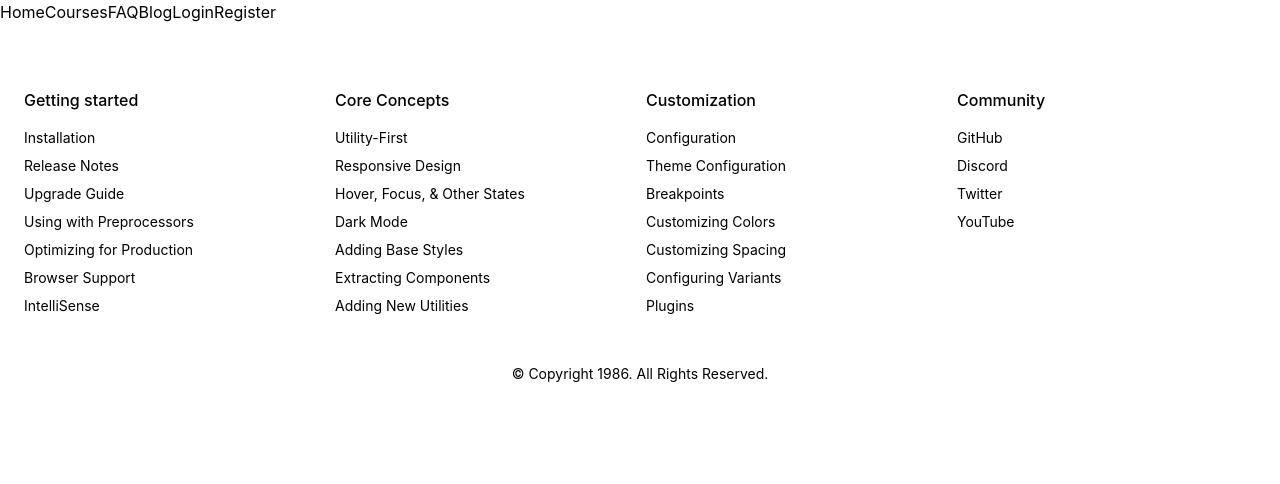
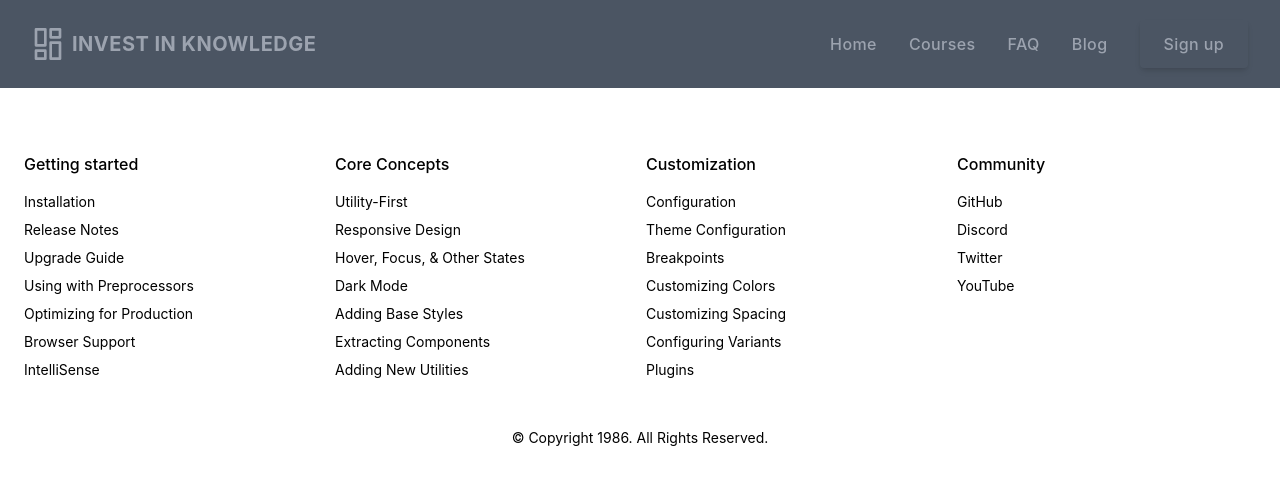
Before and after one commit to yusuf-khan-swd/invest-in-knowledge-client, a React (Create React App) app: page / in a window 1280 px wide. Shown: the top 484 px of the page. Built offline with nearby package versions, Linux system fonts and the light colour scheme; no server answers.

Commit message:
added a better nav for site

```diff
--- a/src/Pages/Shared/Header/Header.js
+++ b/src/Pages/Shared/Header/Header.js
@@ -1,10 +1,12 @@
-import React from 'react';
+import React, { useState } from 'react';
 import { useContext } from 'react';
 import toast from 'react-hot-toast';
 import { Link } from 'react-router-dom';
 import { AuthContext } from '../../../contexts/AuthProvider/AuthProvider';
 
 const Header = () => {
+  const [isMenuOpen, setIsMenuOpen] = useState(false);
+
   const { user, logOut } = useContext(AuthContext);
 
   const handleLogOut = () => {
@@ -20,22 +22,216 @@
 
   return (
     <nav>
-      <Link to='/home'>Home</Link>
-      <Link to='/courses'>Courses</Link>
-      <Link to='/faq'>FAQ</Link>
-      <Link to='/blog'>Blog</Link>
-      {
-        user?.uid ?
-          <>
-            <span> {user.displayName} </span>
-            <button onClick={handleLogOut}>logout</button>
-          </>
-          :
-          <>
-            <Link to='/login'>Login</Link>
-            <Link to='/register'>Register</Link>
-          </>
-      }
+      <div class="bg-gray-600 text-gray-400">
+        <div class="px-4 py-5 mx-auto sm:max-w-xl md:max-w-full lg:max-w-screen-xl md:px-24 lg:px-8">
+          <div class="relative flex items-center justify-between">
+            <a
+              href="/"
+              aria-label="Company"
+              title="Company"
+              class="inline-flex items-center"
+            >
+              <svg
+                class="w-8 text-teal-accent-400"
+                viewBox="0 0 24 24"
+                strokeLinejoin="round"
+                strokeWidth="2"
+                strokeLinecap="round"
+                strokeMiterlimit="10"
+                stroke="currentColor"
+                fill="none"
+              >
+                <rect x="3" y="1" width="7" height="12" />
+                <rect x="3" y="17" width="7" height="6" />
+                <rect x="14" y="1" width="7" height="6" />
+                <rect x="14" y="11" width="7" height="12" />
+              </svg>
+              <span class="ml-2 text-xl font-bold tracking-wide uppercase">
+                Invest In Knowledge
+              </span>
+            </a>
+            <ul class="items-center hidden space-x-8 lg:flex">
+              <li>
+                <Link
+                  to="/home"
+                  aria-label="Our home"
+                  title="Our home"
+                  class="font-medium tracking-wide transition-colors duration-200 hover:text-white"
+                >
+                  Home
+                </Link>
+              </li>
+              <li>
+                <Link
+                  to="/courses"
+                  aria-label="Our courses"
+                  title="Our courses"
+                  class="font-medium tracking-wide transition-colors duration-200 hover:text-white"
+                >
+                  Courses
+                </Link>
+              </li>
+              <li>
+                <Link
+                  href="/faq"
+                  aria-label="faq"
+                  title="Frequently asked question"
+                  class="font-medium tracking-wide transition-colors duration-200 hover:text-white"
+                >
+                  FAQ
+                </Link>
+              </li>
+              <li>
+                <Link
+                  to="/blog"
+                  aria-label="blog"
+                  title="Blog"
+                  class="font-medium tracking-wide transition-colors duration-200 hover:text-white"
+                >
+                  Blog
+                </Link>
+              </li>
+              <li>
+                <a
+                  href="/"
+                  class="inline-flex items-center justify-center h-12 px-6 font-medium tracking-wide transition duration-200 rounded shadow-md bg-deep-white hover:bg-deep-white focus:shadow-outline focus:outline-none"
+                  aria-label="Sign up"
+                  title="Sign up"
+                >
+                  Sign up
+                </a>
+              </li>
+            </ul>
+            <div class="lg:hidden">
+              <button
+                aria-label="Open Menu"
+                title="Open Menu"
+                class="p-2 -mr-1 transition duration-200 rounded focus:outline-none focus:shadow-outline"
+                onClick={() => setIsMenuOpen(true)}
+              >
+                <svg class="w-5 text-gray-600" viewBox="0 0 24 24">
+                  <path
+                    fill="currentColor"
+                    d="M23,13H1c-0.6,0-1-0.4-1-1s0.4-1,1-1h22c0.6,0,1,0.4,1,1S23.6,13,23,13z"
+                  />
+                  <path
+                    fill="currentColor"
+                    d="M23,6H1C0.4,6,0,5.6,0,5s0.4-1,1-1h22c0.6,0,1,0.4,1,1S23.6,6,23,6z"
+                  />
+                  <path
+                    fill="currentColor"
+                    d="M23,20H1c-0.6,0-1-0.4-1-1s0.4-1,1-1h22c0.6,0,1,0.4,1,1S23.6,20,23,20z"
+                  />
+                </svg>
+              </button>
+              {isMenuOpen && (
+                <div class="absolute top-0 left-0 w-full">
+                  <div class="p-5 bg-white border rounded shadow-sm">
+                    <div class="flex items-center justify-between mb-4">
+                      <div>
+                        <a
+                          href="/"
+                          aria-label="Company"
+                          title="Company"
+                          class="inline-flex items-center"
+                        >
+                          <svg
+                            class="w-8 text-deep-white"
+                            viewBox="0 0 24 24"
+                            strokeLinejoin="round"
+                            strokeWidth="2"
+                            strokeLinecap="round"
+                            strokeMiterlimit="10"
+                            stroke="currentColor"
+                            fill="none"
+                          >
+                            <rect x="3" y="1" width="7" height="12" />
+                            <rect x="3" y="17" width="7" height="6" />
+                            <rect x="14" y="1" width="7" height="6" />
+                            <rect x="14" y="11" width="7" height="12" />
+                          </svg>
+                          <span class="ml-2 text-xl font-bold tracking-wide text-gray-800 uppercase">
+                            Company
+                          </span>
+                        </a>
+                      </div>
+                      <div>
+                        <button
+                          aria-label="Close Menu"
+                          title="Close Menu"
+                          class="p-2 -mt-2 -mr-2 transition duration-200 rounded hover:bg-gray-200 focus:bg-gray-200 focus:outline-none focus:shadow-outline"
+                          onClick={() => setIsMenuOpen(false)}
+                        >
+                          <svg class="w-5 text-gray-600" viewBox="0 0 24 24">
+                            <path
+                              fill="currentColor"
+                              d="M19.7,4.3c-0.4-0.4-1-0.4-1.4,0L12,10.6L5.7,4.3c-0.4-0.4-1-0.4-1.4,0s-0.4,1,0,1.4l6.3,6.3l-6.3,6.3 c-0.4,0.4-0.4,1,0,1.4C4.5,19.9,4.7,20,5,20s0.5-0.1,0.7-0.3l6.3-6.3l6.3,6.3c0.2,0.2,0.5,0.3,0.7,0.3s0.5-0.1,0.7-0.3 c0.4-0.4,0.4-1,0-1.4L13.4,12l6.3-6.3C20.1,5.3,20.1,4.7,19.7,4.3z"
+                            />
+                          </svg>
+                        </button>
+                      </div>
+                    </div>
+                    <nav>
+                      <ul class="space-y-4">
+                        <li>
+                          <a
+                            href="/"
+                            aria-label="Our product"
+                            title="Our product"
+                            class="font-medium tracking-wide text-gray-700 transition-colors duration-200 hover:text-deep-white"
+                          >
+                            Product
+                          </a>
+                        </li>
+                        <li>
+                          <a
+                            href="/"
+                            aria-label="Our product"
+                            title="Our product"
+                            class="font-medium tracking-wide text-gray-700 transition-colors duration-200 hover:text-deep-white"
+                          >
+                            Features
+                          </a>
+                        </li>
+                        <li>
+                          <a
+                            href="/"
+                            aria-label="Product pricing"
+                            title="Product pricing"
+                            class="font-medium tracking-wide text-gray-700 transition-colors duration-200 hover:text-deep-white"
+                          >
+                            Pricing
+                          </a>
+                        </li>
+                        <li>
+                          <a
+                            href="/"
+                            aria-label="About us"
+                            title="About us"
+                            class="font-medium tracking-wide text-gray-700 transition-colors duration-200 hover:text-deep-white"
+                          >
+                            About us
+                          </a>
+                        </li>
+                        <li>
+                          <a
+                            href="/"
+                            class="inline-flex items-center justify-center w-full h-12 px-6 font-medium tracking-wide text-white transition duration-200 rounded shadow-md bg-deep-purple-accent-400 hover:bg-deep-purple-accent-700 focus:shadow-outline focus:outline-none"
+                            aria-label="Sign up"
+                            title="Sign up"
+                          >
+                            Sign up
+                          </a>
+                        </li>
+                      </ul>
+                    </nav>
+                  </div>
+                </div>
+              )}
+            </div>
+          </div>
+        </div>
+      </div>
     </nav>
   );
 };
```
